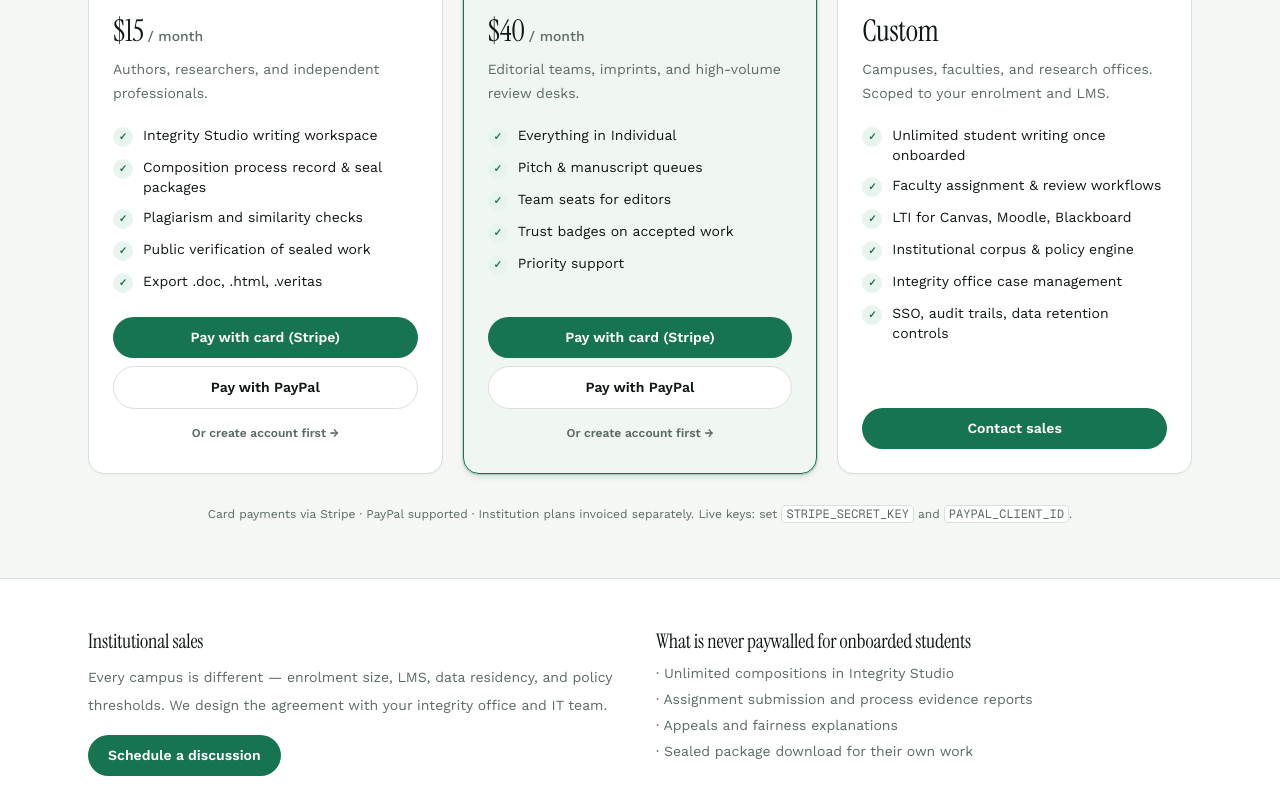
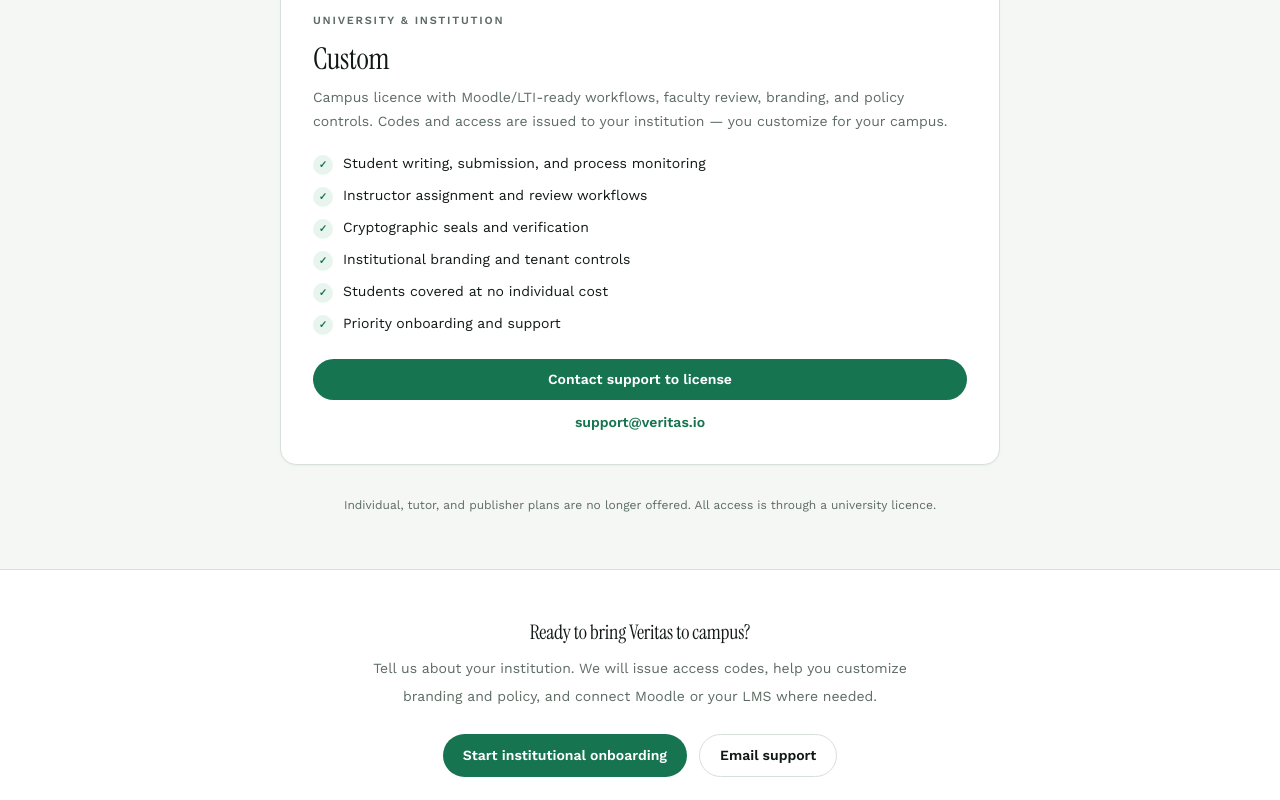
Before and after one commit to heidif24/veritas, a Next.js app: page /pricing in a window 1280 px wide. Shown: the part 440-1240 px from the top of the page. Built offline with nearby package versions, Linux system fonts and the light colour scheme.

Commit message:
University-only: role-shell nav without tutor; institutional pricing page

```diff
--- a/app/pricing/page.tsx
+++ b/app/pricing/page.tsx
@@ -1,142 +1,58 @@
 "use client";
 
 import Link from "next/link";
-import { useSearchParams } from "next/navigation";
-import { Suspense, useState } from "react";
 import { useLocale } from "@/app/components/locale-provider";
 
-type PaidPlanId = "individual" | "publisher";
-
-function PricingInner() {
+export default function PricingPage() {
   const { t } = useLocale();
-  const search = useSearchParams();
-  const success = search.get("success");
-  const cancelled = search.get("cancelled");
-  const demo = search.get("demo");
-  const [busy, setBusy] = useState<string | null>(null);
-  const [error, setError] = useState<string | null>(null);
-
-  async function checkout(planId: PaidPlanId, provider: "stripe" | "paypal") {
-    setBusy(`${planId}-${provider}`);
-    setError(null);
-    try {
-      const res = await fetch("/api/payments/checkout", {
-        method: "POST",
-        headers: { "Content-Type": "application/json" },
-        body: JSON.stringify({ planId, provider }),
-      });
-      const data = await res.json();
-      if (!res.ok) {
-        setError(data.error || "Checkout failed");
-        setBusy(null);
-        return;
-      }
-      if (data.url) {
-        window.location.href = data.url;
-        return;
-      }
-      setError("No checkout URL returned");
-    } catch {
-      setError("Network error starting checkout");
-    }
-    setBusy(null);
-  }
-
-  const tiers = [
-    {
-      id: "individual" as const,
-      name: t("pricing.individual"),
-      price: "$15",
-      period: t("pricing.perMonth"),
-      blurb: t("pricing.individual.blurb"),
-      cta: t("pricing.start"),
-      href: "/register?plan=individual",
-      featured: false,
-      paid: true as const,
-      features: [t("pricing.f1"), t("pricing.f2"), t("pricing.f3"), t("pricing.f4"), t("pricing.f5")],
-    },
-    {
-      id: "publisher" as const,
-      name: t("pricing.publisher"),
-      price: "$40",
-      period: t("pricing.perMonth"),
-      blurb: t("pricing.publisher.blurb"),
-      cta: t("pricing.publisher.cta"),
-      href: "/register?plan=publisher",
-      featured: true,
-      paid: true as const,
-      features: [t("pricing.pf1"), t("pricing.pf2"), t("pricing.pf3"), t("pricing.pf4"), t("pricing.pf5")],
-    },
-    {
-      id: "institution" as const,
-      name: t("pricing.institution"),
-      price: t("pricing.custom"),
-      period: "",
-      blurb: t("pricing.institution.blurb"),
-      cta: t("pricing.contact"),
-      href: "/onboarding?intent=institution",
-      featured: false,
-      paid: false as const,
-      features: [t("pricing.if1"), t("pricing.if2"), t("pricing.if3"), t("pricing.if4"), t("pricing.if5"), t("pricing.if6")],
-    },
-  ];
 
   return (
     <main className="min-h-screen bg-[var(--paper)] text-[var(--ink)]">
       <section className="mx-auto max-w-6xl px-6 pb-6 pt-12 text-center md:pt-14">
-        <p className="text-[11px] font-semibold uppercase tracking-[0.2em] text-[var(--emerald)]">{t("nav.pricing")}</p>
-        <h1 className="mx-auto mt-3 max-w-3xl font-display text-3xl md:text-4xl">{t("pricing.title")}</h1>
-        <p className="mx-auto mt-3 max-w-2xl text-base text-[var(--muted)]">{t("pricing.subtitle")}</p>
-        <p className="mx-auto mt-2 max-w-2xl text-sm text-[var(--muted)]">
-          Process monitoring and cryptographic sealing are included on every paid plan — the core of Veritas.
+        <p className="text-[11px] font-semibold uppercase tracking-[0.2em] text-[var(--emerald)]">
+          {t("nav.pricing")}
+        </p>
+        <h1 className="mx-auto mt-3 max-w-3xl font-display text-3xl md:text-4xl">
+          Licensed exclusively to universities
+        </h1>
+        <p className="mx-auto mt-3 max-w-2xl text-base text-[var(--muted)]">
+          Veritas is sold only to universities and academic institutions. Your campus licenses the
+          platform, customizes branding and policy, and provisions students and instructors.
         </p>
       </section>
 
-      {(success || cancelled || error) && (
-        <section className="mx-auto max-w-6xl px-6 pb-4">
-          {success ? (
-            <div className="rounded-2xl border border-[var(--emerald)]/30 bg-[var(--emerald-soft)] px-5 py-4 text-sm text-[var(--emerald-dark)]">
-              Payment started successfully{demo ? " (demo mode — add Stripe/PayPal keys for live charges)" : ""}.
-              Create or log into your account to use process monitoring and seals.
-            </div>
-          ) : null}
-          {cancelled ? (
-            <div className="rounded-2xl border border-[var(--line)] bg-white px-5 py-4 text-sm text-[var(--muted)]">
-              Checkout cancelled. You can try again anytime.
-            </div>
-          ) : null}
-          {error ? (
-            <div className="rounded-2xl border border-red-200 bg-[var(--danger-soft)] px-5 py-4 text-sm text-[var(--danger)]">{error}</div>
-          ) : null}
-        </section>
-      )}
-
       <section className="mx-auto max-w-6xl px-6 pb-6">
         <div className="rounded-2xl border border-[var(--emerald)]/25 bg-[var(--emerald-soft)] px-5 py-4 text-left sm:text-center">
-          <p className="text-sm font-semibold text-[var(--ink)]">{t("pricing.studentBanner")}</p>
-          <p className="mt-1 text-sm text-[var(--muted)]">{t("pricing.studentfree")}</p>
+          <p className="text-sm font-semibold text-[var(--ink)]">Students write free</p>
+          <p className="mt-1 text-sm text-[var(--muted)]">
+            Once your university is onboarded, students with an institutional email get unlimited
+            free access automatically. No individual or publisher self-serve plans.
+          </p>
         </div>
       </section>
 
-      <section className="mx-auto max-w-6xl px-6 pb-14">
-        <div className="grid gap-5 lg:grid-cols-3">
-          {tiers.map((tier) => (
-            <div
-              key={tier.name}
-              className={`flex flex-col rounded-2xl border p-6 ${
-                tier.featured
-                  ? "border-[var(--emerald)] bg-[var(--emerald-soft)]/40 shadow-md ring-1 ring-[var(--emerald)]/20"
-                  : "v-card"
-              }`}
-            >
-              <div className="text-[11px] font-semibold uppercase tracking-[0.16em] text-[var(--muted)]">{tier.name}</div>
+      <section className="mx-auto max-w-3xl px-6 pb-14">
+        <div className="v-card flex flex-col rounded-2xl border border-[var(--emerald)] bg-[var(--emerald-soft)]/40 p-8 shadow-md ring-1 ring-[var(--emerald)]/20">
+          <div className="text-[11px] font-semibold uppercase tracking-[0.16em] text-[var(--muted)]">
+            University & institution
+          </div>
           <div className="mt-3 flex items-baseline gap-1">
-                <span className="font-display text-3xl text-[var(--ink)]">{tier.price}</span>
-                {tier.period ? <span className="text-sm font-medium text-[var(--muted)]">{tier.period}</span> : null}
+            <span className="font-display text-3xl text-[var(--ink)]">Custom</span>
           </div>
-              <p className="mt-2 text-sm leading-6 text-[var(--muted)]">{tier.blurb}</p>
+          <p className="mt-2 text-sm leading-6 text-[var(--muted)]">
+            Campus licence with Moodle/LTI-ready workflows, faculty review, branding, and policy
+            controls. Codes and access are issued to your institution — you customize for your
+            campus.
+          </p>
           <ul className="mt-5 flex-1 space-y-2.5 text-sm text-[var(--ink)]">
-                {tier.features.map((f) => (
+            {[
+              "Student writing, submission, and process monitoring",
+              "Instructor assignment and review workflows",
+              "Cryptographic seals and verification",
+              "Institutional branding and tenant controls",
+              "Students covered at no individual cost",
+              "Priority onboarding and support",
+            ].map((f) => (
               <li key={f} className="flex items-start gap-2.5">
                 <span className="mt-0.5 inline-flex h-5 w-5 shrink-0 items-center justify-center rounded-full bg-[var(--emerald-soft)] text-[10px] font-bold text-[var(--emerald)]">
                   ✓
@@ -145,73 +61,40 @@ function PricingInner() {
               </li>
             ))}
           </ul>
-
-              {tier.paid ? (
-                <div className="mt-6 space-y-2">
-                  <button
-                    type="button"
-                    disabled={busy !== null}
-                    onClick={() => checkout(tier.id, "stripe")}
-                    className="v-btn v-btn-primary w-full disabled:opacity-60"
+          <Link href="/onboarding?intent=institution" className="v-btn v-btn-primary mt-6 w-full">
+            Contact support to license
+          </Link>
+          <a
+            href="mailto:support@veritas.io"
+            className="mt-3 text-center text-sm font-semibold text-[var(--emerald)] hover:underline"
           >
-                    {busy === `${tier.id}-stripe` ? "Redirecting…" : "Pay with card (Stripe)"}
-                  </button>
-                  <button
-                    type="button"
-                    disabled={busy !== null}
-                    onClick={() => checkout(tier.id, "paypal")}
-                    className="v-btn v-btn-secondary w-full disabled:opacity-60"
-                  >
-                    {busy === `${tier.id}-paypal` ? "Redirecting…" : "Pay with PayPal"}
-                  </button>
-                  <Link href={tier.href} className="inline-flex w-full items-center justify-center py-2 text-xs font-semibold text-[var(--muted)] hover:text-[var(--ink)]">
-                    Or create account first →
-                  </Link>
-                </div>
-              ) : (
-                <Link href={tier.href} className="v-btn v-btn-primary mt-6 w-full">
-                  {tier.cta}
-                </Link>
-              )}
-            </div>
-          ))}
+            support@veritas.io
+          </a>
         </div>
 
         <p className="mt-8 text-center text-xs text-[var(--muted)]">
-          Card payments via Stripe · PayPal supported · Institution plans invoiced separately.
-          Live keys: set <code className="rounded bg-white px-1 border border-[var(--line)]">STRIPE_SECRET_KEY</code> and{" "}
-          <code className="rounded bg-white px-1 border border-[var(--line)]">PAYPAL_CLIENT_ID</code>.
+          Individual, tutor, and publisher plans are no longer offered. All access is through a
+          university licence.
         </p>
       </section>
 
       <section className="border-t border-[var(--line)] bg-white">
-        <div className="mx-auto grid max-w-6xl gap-8 px-6 py-12 md:grid-cols-2">
-          <div>
-            <h2 className="font-display text-xl text-[var(--ink)]">{t("pricing.salesTitle")}</h2>
-            <p className="mt-2 text-sm leading-7 text-[var(--muted)]">{t("pricing.salesBody")}</p>
-            <Link href="/onboarding?intent=institution" className="v-btn v-btn-primary mt-4">
-              {t("pricing.schedule")}
+        <div className="mx-auto max-w-6xl px-6 py-12 text-center">
+          <h2 className="font-display text-xl text-[var(--ink)]">Ready to bring Veritas to campus?</h2>
+          <p className="mx-auto mt-2 max-w-xl text-sm leading-7 text-[var(--muted)]">
+            Tell us about your institution. We will issue access codes, help you customize branding
+            and policy, and connect Moodle or your LMS where needed.
+          </p>
+          <div className="mt-6 flex flex-wrap justify-center gap-3">
+            <Link href="/onboarding?intent=institution" className="v-btn v-btn-primary">
+              Start institutional onboarding
             </Link>
-          </div>
-          <div>
-            <h2 className="font-display text-xl text-[var(--ink)]">{t("pricing.neverTitle")}</h2>
-            <ul className="mt-2 space-y-1.5 text-sm text-[var(--muted)]">
-              <li>· {t("pricing.never1")}</li>
-              <li>· {t("pricing.never2")}</li>
-              <li>· {t("pricing.never3")}</li>
-              <li>· {t("pricing.never4")}</li>
-            </ul>
+            <a href="mailto:support@veritas.io" className="v-btn v-btn-secondary">
+              Email support
+            </a>
           </div>
         </div>
       </section>
     </main>
   );
 }
-
-export default function PricingPage() {
-  return (
-    <Suspense fallback={<main className="min-h-screen bg-[var(--paper)] p-12 text-center text-[var(--muted)]">Loading pricing…</main>}>
-      <PricingInner />
-    </Suspense>
-  );
-}
```
Also changed, not shown: app/components/role-shell.tsx (+1 -9 lines). Lines whose indentation alone changed are shown as unchanged.
